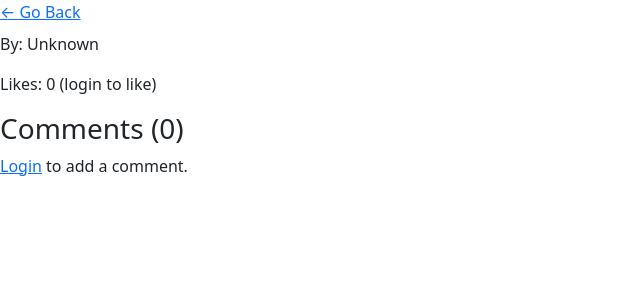
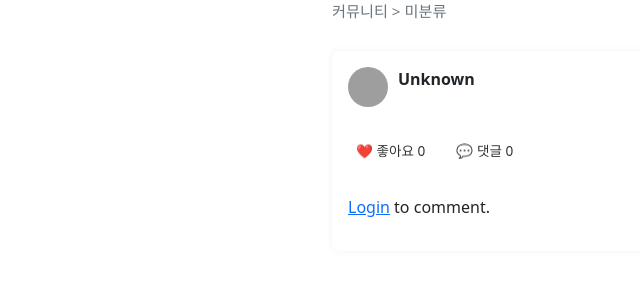
Before and after one commit to nextlevelproject/talentproject, a Flask app: template talent/templates/community/post_detail.html in a window 1280 px wide. Shown: the part 56-356 px from the top of the page, without its empty margins (0-640 px from the left). Run offline with Flask 3, Linux system fonts and the light colour scheme; the template is opened without the code that fills it, so the values that code supplies are empty; grey boxes are pictures that could not be loaded.

Commit message:
community final push

```diff
--- a/talent/models.py
+++ b/talent/models.py
@@ -19,6 +19,8 @@ class Post(db.Model):
     id = db.Column(db.Integer, primary_key=True)
     title = db.Column(db.String(200), nullable=False)
     content = db.Column(db.Text, nullable=False)
+    category = db.Column(db.String(50), nullable=True)  # added category
+    is_pro = db.Column(db.Boolean, default=False)       # added pro flag
     create_date = db.Column(db.DateTime, default=datetime.utcnow)
     author_id = db.Column(db.Integer, db.ForeignKey('user.id'), nullable=False)
     comments = db.relationship('Comment', backref='post', lazy=True, cascade="all, delete-orphan")
--- /dev/null
+++ b/talent/static/post_detail.css
@@ -0,0 +1,180 @@
+/* ====== Breadcrumb & Category ====== */
+.breadcrumb-row {
+    font-size: 0.95rem;
+    color: #6c757d; /* light grey text */
+    padding-bottom: 8px;
+}
+
+.category-row {
+    font-size: 1rem;
+    color: #495057; /* slightly darker grey */
+    padding-bottom: 12px;
+}
+
+/* ====== Post Title & City ====== */
+.post-title {
+    font-size: 1.8rem;
+    font-weight: bold;
+    margin-bottom: 4px;
+}
+
+.post-city {
+    font-size: 1rem;
+    color: #6c757d;
+    margin-bottom: 20px;
+}
+
+/* ====== Post Box ====== */
+.post-box {
+    background-color: #ffffff;
+    border-radius: 8px;
+    padding: 16px;
+    box-shadow: 0 0 8px rgba(0,0,0,0.05);
+    margin-bottom: 30px;
+}
+
+/* ====== User Info ====== */
+.user-info {
+    display: flex;
+    gap: 10px;
+    margin-bottom: 20px;
+}
+
+.avatar {
+    width: 40px;
+    height: 40px;
+    border-radius: 50%;
+    object-fit: cover;
+}
+
+.username {
+    font-weight: bold;
+}
+
+.user-meta {
+    font-size: 0.85rem;
+    color: #6c757d;
+}
+
+/* ====== Post Image & Content ====== */
+.post-image {
+    max-width: 100%;
+    height: auto;
+    border-radius: 5px;
+    margin-bottom: 20px; /* spacing below image */
+}
+
+.post-content {
+    font-size: 1.1rem;
+    margin-top: 20px;   /* spacing above content */
+    margin-bottom: 30px; /* spacing below content */
+}
+
+/* ====== Actions row (Post content) ====== */
+.action-btns {
+    display: flex;
+    gap: 15px;
+    margin-bottom: 30px; /* spacing before comment input */
+}
+
+.action-btns .btn-action {
+    background-color: #ffffff; /* white background */
+    border: none; /* removed border for content buttons */
+    color: #333;
+    border-radius: 5px;
+    font-size: 0.85rem;
+    padding: 4px 8px;
+    cursor: pointer;
+}
+
+.action-btns .btn-action:hover {
+    background-color: #f8f9fa; /* subtle hover effect */
+}
+
+/* ====== Comment Input ====== */
+.comment-input-wrapper {
+    display: flex;
+    align-items: center;
+    gap: 0; /* remove extra gap */
+    margin-bottom: 30px;
+    position: relative; /* for absolute positioning inside */
+}
+
+.comment-input-wrapper textarea {
+    flex-grow: 1;
+    width: 100%;
+    padding: 8px 60px 8px 8px; /* right padding for button space */
+    border-radius: 8px;
+    border: 1px solid #ced4da;
+    font-size: 1.05rem;
+    color: #212529;
+    resize: none;
+    box-sizing: border-box;
+}
+
+.comment-input-wrapper textarea:focus {
+    outline: none;
+}
+
+.comment-input-wrapper .btn-register {
+    position: absolute;
+    right: 8px;      /* inside padding from the right edge */
+    top: 50%;
+    transform: translateY(-50%); /* vertically center */
+    width: 48px;
+    height: 48px;
+    border-radius: 8px;
+    background-color: #ffffff;
+    color: #a504e6;
+    border: none;
+    font-weight: bolder;
+    font-size: 0.9rem;
+    cursor: pointer;
+    display: flex;
+    justify-content: center;
+    align-items: center;
+}
+
+/* ====== Comments ====== */
+.comment-box {
+    display: flex;
+    gap: 10px;
+    margin-bottom: 20px;
+}
+
+.comment-content {
+    flex-grow: 1;
+}
+
+.comment-username {
+    font-weight: bold;
+}
+
+.comment-text {
+    margin-top: 2px;
+    margin-bottom: 2px;
+}
+
+.comment-meta {
+    font-size: 0.8rem;
+    color: #6c757d;
+}
+
+.comment-actions {
+    margin-top: 4px;
+    display: flex;
+    gap: 5px;
+}
+
+.comment-actions .btn-action {
+    font-size: 0.75rem;
+    padding: 2px 6px;
+    background-color: #ffffff; /* white background */
+    border: 1px solid #dee2e6; /* keep border for comment buttons */
+    border-radius: 5px;
+    cursor: pointer;
+}
+
+.comment-actions .btn-action:hover {
+    background-color: #f8f9fa; /* subtle hover effect */
+}
--- a/talent/templates/community/post_detail.html
+++ b/talent/templates/community/post_detail.html
@@ -1,47 +1,93 @@
 {% extends "base.html" %}
 
+{% block head %}
+<!-- Page-specific CSS -->
+<link rel="stylesheet" href="{{ url_for('static', filename='post_detail.css') }}">
+{% endblock %}
+
 {% block content %}
-<a href="{{ url_for('community_views.home') }}">← Go Back</a>
+<div class="container-fluid">
+    <div class="row justify-content-center">
+        <!-- Centered post -->
+        <div class="col-6">
 
-<h1>{{ post.title }}</h1>
-<p>By: {{ post.author.username if post.author else 'Unknown' }}</p>
-<p>{{ post.content }}</p>
+            <!-- Breadcrumb row -->
+            <div class="breadcrumb-row">
+                커뮤니티 &gt; {{ post.category if post.category else '미분류' }}
+            </div>
 
+            <!-- Post title & city -->
+            <div class="post-title">{{ post.title }}</div>
+            <div class="text-muted post-city">{{ post.city if post.city else '' }}</div>
+
+            <!-- Post box -->
+            <div class="post-box">
+                <!-- User info -->
+                <div class="user-info mb-3">
+                    <img src="{{ url_for('static', filename='avatars/' + (post.user.avatar if post.user and post.user.avatar else 'default.png')) }}" class="avatar" alt="avatar">
+                    <div>
+                        <div class="username">{{ post.user.username if post.user else 'Unknown' }}</div>
+                        <div class="user-meta">{{ human_readable_time(post.create_date) }}</div>
+                    </div>
+                </div>
+
+                <!-- Post image -->
                 {% if post.image_filename %}
-    <img src="{{ url_for('static', filename='uploads/' ~ post.image_filename) }}" alt="Post Image">
+                    <img src="{{ url_for('static', filename='uploads/' + post.image_filename) }}" class="img-fluid post-image" alt="Post Image">
                 {% endif %}
 
-<!-- Like Post -->
+                <!-- Post content -->
+                <div class="post-content">{{ post.content }}</div>
+
+                <!-- Actions row -->
+                <div class="action-btns">
                     {% if current_user.is_authenticated %}
-    <form action="{{ url_for('community_views.like_post', post_id=post.id) }}" method="POST">
-        <button type="submit">❤️ Like Post ({{ post.likes|length }})</button>
+                        <form action="{{ url_for('like_post', post_id=post.id) }}" method="POST" class="d-inline">
+                            <button type="submit" class="btn-action">❤️ 좋아요 {{ post.likes|length }}</button>
                         </form>
                     {% else %}
-    <p>Likes: {{ post.likes|length }} (login to like)</p>
+                        <span class="btn-action">❤️ 좋아요 {{ post.likes|length }}</span>
                     {% endif %}
+                    <span class="btn-action">💬 댓글 {{ post.comments|length }}</span>
+                </div>
 
-<!-- Comments -->
-<h3>Comments ({{ post.comments|length }})</h3>
-{% for comment in post.comments %}
-    <div>
-        <p><strong>{{ comment.author.username if comment.author else 'Unknown' }}</strong>: {{ comment.content }}</p>
+                <!-- Comment input -->
                 {% if current_user.is_authenticated %}
-            <form action="{{ url_for('community_views.like_comment', comment_id=comment.id) }}" method="POST">
-                <button type="submit">❤️ {{ comment.likes|length }}</button>
+                <form method="POST" action="{{ url_for('post_detail', post_id=post.id) }}">
+                    <div class="comment-input-wrapper">
+                        <textarea name="comment" placeholder="댓글을 입력하세요..." required></textarea>
+                        <button type="submit" class="btn-register">등록</button>
+                    </div>
                 </form>
                 {% else %}
-            <span>❤️ {{ comment.likes|length }}</span>
+                    <p><a href="{{ url_for('login') }}">Login</a> to comment.</p>
                 {% endif %}
+            </div>
+
+            <!-- Comments section -->
+            {% for comment in post.comments %}
+            <div class="comment-box">
+                <img src="{{ url_for('static', filename='avatars/' + (comment.user.avatar if comment.user and comment.user.avatar else 'default.png')) }}" class="avatar" alt="avatar">
+                <div class="comment-content">
+                    <div class="comment-username">{{ comment.user.username if comment.user else 'Unknown' }}</div>
+                    <div class="comment-text">{{ comment.content }}</div>
+                    <div class="comment-meta">{{ human_readable_time(comment.create_date) }}</div>
+                    <div class="comment-actions">
+                        {% if current_user.is_authenticated %}
+                            <form action="{{ url_for('like_comment', comment_id=comment.id) }}" method="POST" class="d-inline">
+                                <button type="submit" class="btn-action">❤️ 도움됨 {{ comment.likes|length }}</button>
+                            </form>
+                            <button class="btn-action">💬 댓글달기</button>
+                        {% else %}
+                            <span class="btn-action">❤️ 도움됨 {{ comment.likes|length }}</span>
+                            <span class="btn-action">💬 댓글달기</span>
+                        {% endif %}
+                    </div>
+                </div>
             </div>
             {% endfor %}
 
-<!-- Add Comment -->
-{% if current_user.is_authenticated %}
-    <form action="{{ url_for('community_views.post_detail', post_id=post.id) }}" method="POST">
-        <input type="text" name="comment" placeholder="Write a comment..." required>
-        <button type="submit">Add Comment</button>
-    </form>
-{% else %}
-    <p><a href="{{ url_for('auth_views.login') }}">Login</a> to add a comment.</p>
-{% endif %}
+        </div>
+    </div>
+</div>
 {% endblock %}
```
Also changed, not shown: talent/static/create_post.css (added, +117 -0 lines), talent/templates/community/community.html (+32 -25 lines), talent/templates/community/community_list.html (deleted, +0 -19 lines), talent/templates/community/create_post.html (+40 -14 lines), talent/views/community_views.py (+36 -50 lines). Lines whose indentation alone changed are shown as unchanged.
